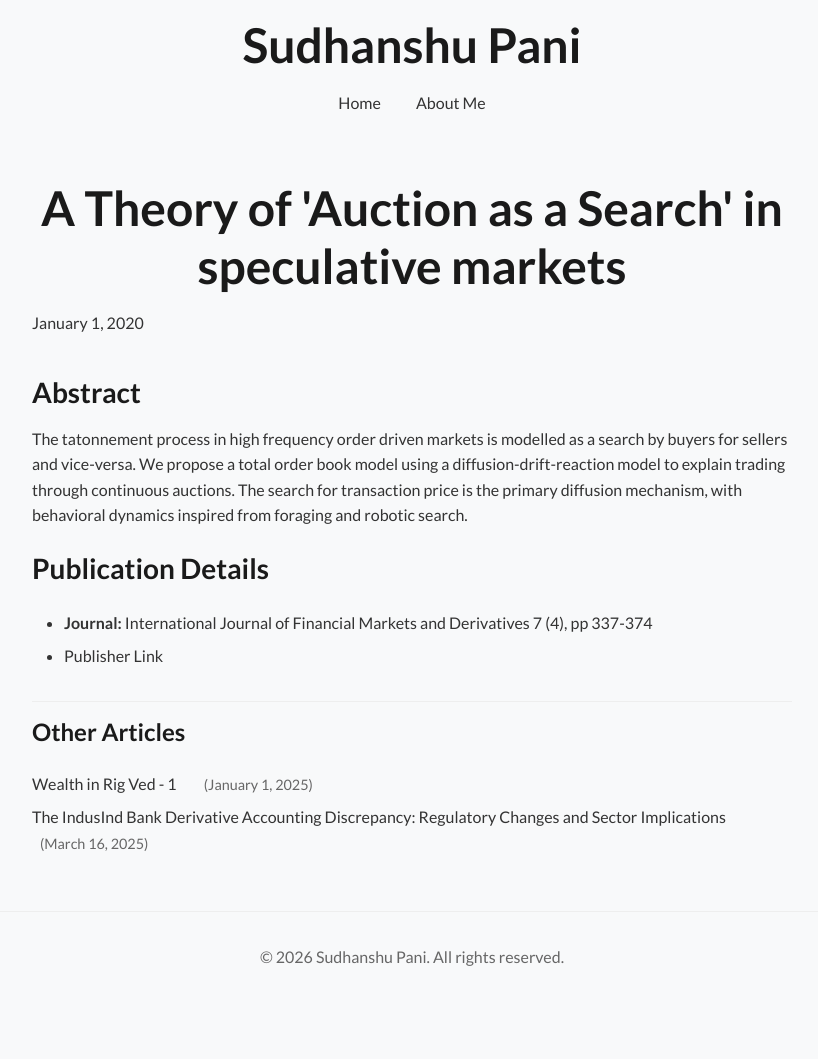
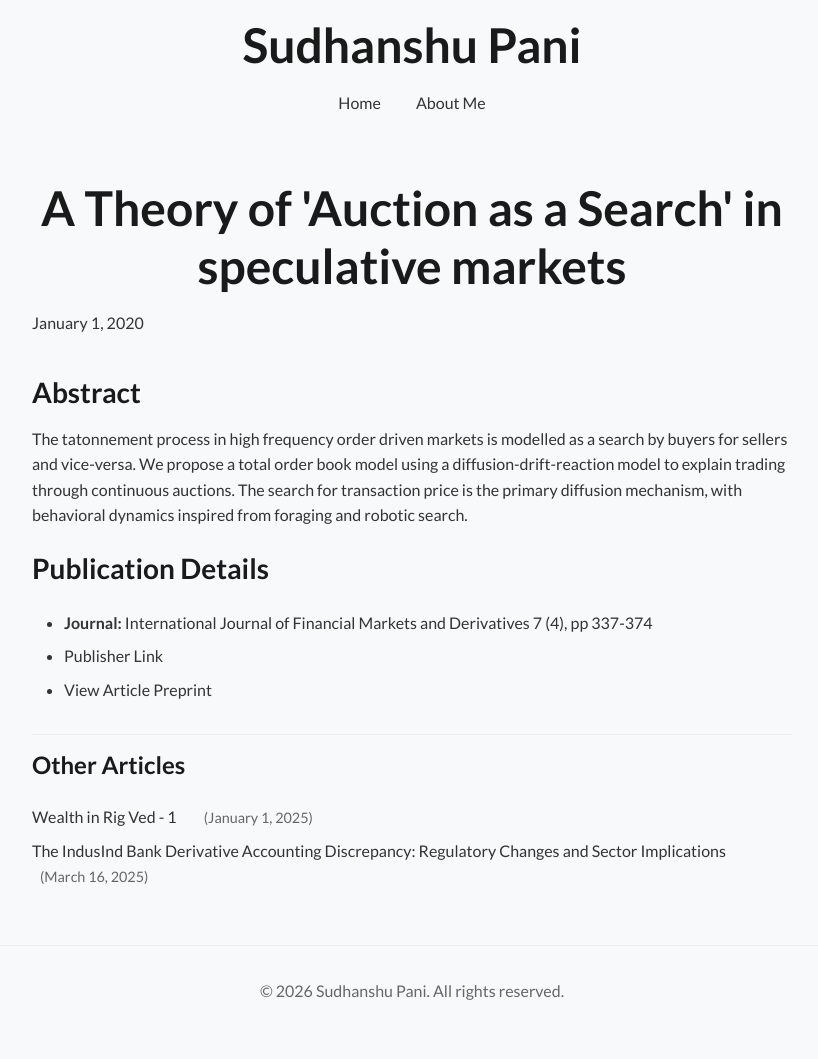
Before and after one commit to sudhanshupani/sudhanshupani.github.io, a Jekyll site: the page built from _research/auction-as-a-search.md, in a window 1280 px wide. Shown: the whole page, without its empty margins (228-1046 px from the left). Built offline with Jekyll 4.4.1, drawn with Linux system fonts in a browser that asks for light colours; before the commit the page ends 1026 px from its top, so only the background shows below that.

Commit message:
Update auction-as-a-search.md

```diff
--- a/_research/auction-as-a-search.md
+++ b/_research/auction-as-a-search.md
@@ -14,3 +15,4 @@ abstract: "The tatonnement process in high frequency order driven markets is mod
 ### Publication Details
 * **Journal:** {{ page.journal }}
 * [Publisher Link]({{ page.doi }})
+* [View Article Preprint]({{ page.pdf_url }})
```
Also changed, not shown: other parts of _research/auction-as-a-search.md (+1 -0 lines).
